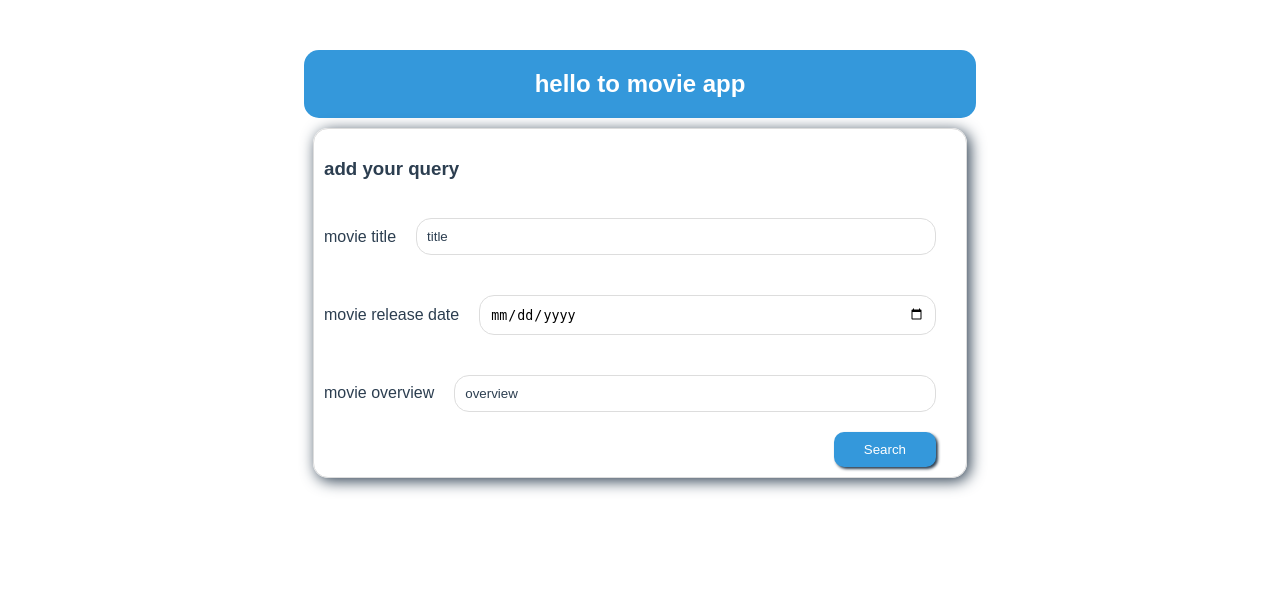
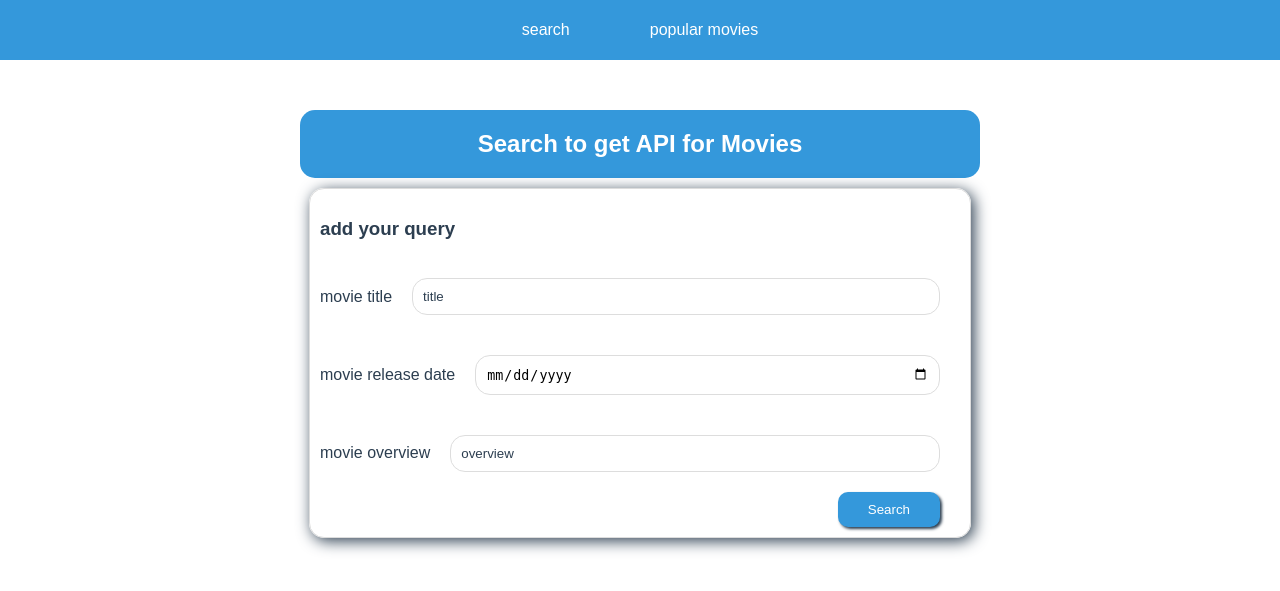
Before and after one commit to MousaNageh/movie, a Django app: page / in a window 1280 px wide. Shown: the top 591 px of the page. Run offline with Django 4.2, Linux system fonts and the light colour scheme.

Commit message:
add popular movies page .

```diff
--- a/movie/urls.py
+++ b/movie/urls.py
@@ -17,9 +17,10 @@ from django.contrib import admin
 from django.urls import path,include
 from django.conf import settings
 from django.conf.urls.static import static
-from movie_app.views import Index,search
+from movie_app.views import Index,search,Popularmovies
 urlpatterns = [
     path('admin/', admin.site.urls),
     path("",Index.as_view()),
+    path("popular-movies",Popularmovies.as_view()),
     path("api/search",search),
 ]+ static(settings.STATIC_URL, document_root=settings.STATIC_ROOT)
--- a/movie_app/views.py
+++ b/movie_app/views.py
@@ -12,6 +12,18 @@ import json
 from .serializers import SearchSerializer
 class Index(TemplateView):
   template_name = "index.html"
+
+class Popularmovies(TemplateView):
+  template_name = "popular.html"
+
+  def get_context_data(self, **kwargs):
+
+      context = super().get_context_data(**kwargs)
+      dataSet = pd.read_csv(os.path.join(settings.BASE_DIR, "dataset.csv"))
+      queryData = dataSet.query("vote_average > 8")
+      context["movies"] =json.loads(pd.DataFrame(queryData).to_json(orient ='records'))
+      print(context["movies"])
+      return context
 
 @api_view(["GET"])
 def search(request):
--- a/static/css/main.css
+++ b/static/css/main.css
@@ -1,6 +1,13 @@
 html,
 body {
     font-family: Sans-serif;
+}
+
+ul,
+html,
+body {
+    padding: 0px;
+    margin: 0px;
 }
 
 .app-title {
@@ -86,3 +93,65 @@ body {
 .loader-hidde {
     display: none;
 }
+
+.nav {
+    background: #3498db;
+    height: 60px;
+    /* set same as height & line-height below */
+}
+
+
+/* This rule centers the nav items verticaly in the bar with the height and line height properties. Spacing between the nav items is controlled by setting right and left padding.  */
+
+ul {
+    display: flex;
+    justify-content: center;
+}
+
+.nav li {
+    display: inline-block;
+    list-style: none;
+    height: 60px;
+    line-height: 60px;
+}
+
+.nav li a {
+    padding: 0 40px;
+    width: 100%;
+    height: 100%;
+}
+
+
+/* :hover allows you change the background color of the nav items when you mouse over them. Play around with the transition value to change the speed of the hover transition. */
+
+.nav li:hover {
+    background: #2c3e50;
+    transition: background .3s;
+}
+
+
+/* This rule is applied to the link <a> tag. It lets you turn off the link underline and set the link text color. */
+
+.nav-link {
+    color: #fff;
+    text-decoration: none;
+}
+
+
+/* Remove extra left and right margins, due to padding */
+
+.row {
+    display: flex;
+    justify-content: space-between;
+    flex-wrap: wrap;
+}
+
+.column {
+    width: 20%;
+    color: #2c3e50;
+    border: 1px solid #ddd;
+    margin: 10px auto;
+    padding: 10px;
+    border-radius: 15px;
+    box-shadow: 3px 3px 15px #2c3e50;
+}
--- /dev/null
+++ b/templates/base.html
@@ -0,0 +1,17 @@
+<!DOCTYPE html>{% load static %}
+<html lang="en">
+
+<head>
+    <meta charset="UTF-8">
+    <meta http-equiv="X-UA-Compatible" content="IE=edge">
+    <meta name="viewport" content="width=device-width, initial-scale=1.0">
+    <link rel="stylesheet" href="{% static 'css/main.css' %}">
+    <title>Movie app </title>
+</head>
+
+<body>
+    {% include "navbar.html" %} {% block content %}{% endblock content %}
+    <script src="{% static 'js/main.js' %}"></script>
+</body>
+
+</html>
--- a/templates/index.html
+++ b/templates/index.html
@@ -1,17 +1,5 @@
-<!DOCTYPE html>{% load static %}
-<html lang="en">
-
-<head>
-    <meta charset="UTF-8">
-    <meta http-equiv="X-UA-Compatible" content="IE=edge">
-    <meta name="viewport" content="width=device-width, initial-scale=1.0">
-    <link rel="stylesheet" href="{% static 'css/main.css' %}">
-    <title>Movie</title>
-</head>
-
-<body>
-
-    <h2 class="app-title">hello to movie app </h2>
+{% extends 'base.html' %} {% block content %}
+<h2 class="app-title">Search to get API for Movies</h2>
 <form class="form-content">
     <div class="loader loader-hidde"></div>
     <h3 class="form-title">add your query </h3>
@@ -31,10 +19,4 @@
         <button class="search-btn">Search</button>
     </div>
 </form>
-    <pre class="results">
-
-    </pre>
-    <script src="{% static 'js/main.js' %}"></script>
-</body>
-
-</html>
+<pre class="results"></pre> {% endblock content %}
--- /dev/null
+++ b/templates/navbar.html
@@ -0,0 +1,6 @@
+<div class="nav">
+    <ul>
+        <li><a href="/" class="nav-link">search</a></li>
+        <li><a href="/popular-movies" class="nav-link">popular movies</a></li>
+    </ul>
+</div>
```
Also changed, not shown: templates/popular.html (added, +14 -0 lines), README.md, static/images/3.PNG (added). Lines whose indentation alone changed are shown as unchanged.
